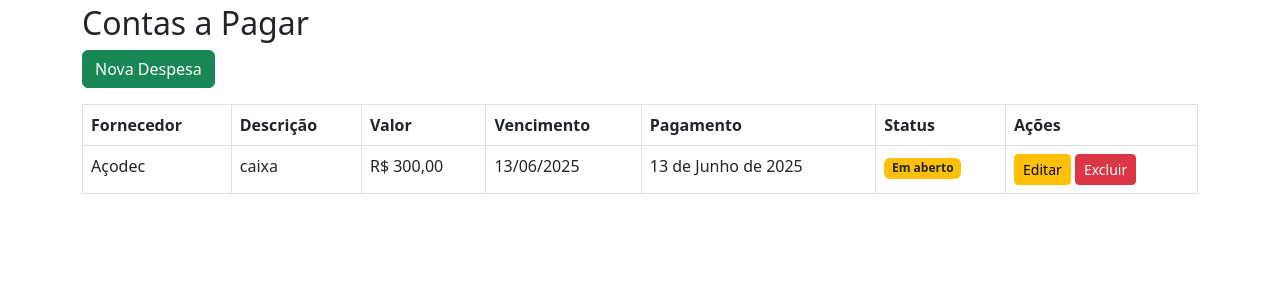
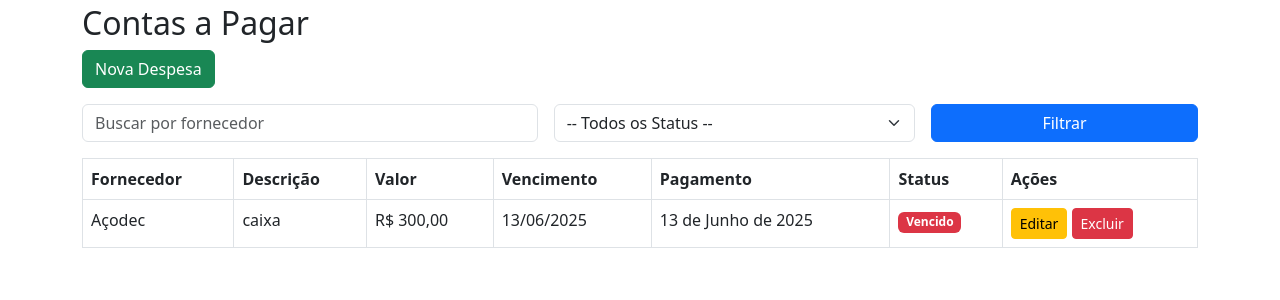
Before and after one commit to gilbertosvlucas/Tech-Global, a Django app: page /financeiro/pagar/ in a window 1280 px wide. Shown: the part 56-356 px from the top of the page. Run offline with Django 5.2, Linux system fonts and the light colour scheme; a user stored in the database is signed in; data comes from the database, SQL or seed files in the repository.

Commit message:
adicionado filtro de busca contas a pagar

```diff
--- a/Templates/financeiro/contas_pagar.html
+++ b/Templates/financeiro/contas_pagar.html
@@ -4,6 +4,24 @@
 {% block content %}
 <h2>Contas a Pagar</h2>
 <a href="{% url 'nova_conta_pagar' %}" class="btn btn-success mb-3">Nova Despesa</a>
+
+<form method="get" class="row g-3 mb-3">
+    <div class="col-md-5">
+        <input type="text" name="fornecedor" placeholder="Buscar por fornecedor" value="{{ request.GET.fornecedor }}" class="form-control">
+    </div>
+    <div class="col-md-4">
+        <select name="status" class="form-select">
+            <option value="">-- Todos os Status --</option>
+            <option value="pago" {% if request.GET.status == 'pago' %}selected{% endif %}>Pago</option>
+            <option value="vencido" {% if request.GET.status == 'vencido' %}selected{% endif %}>Vencido</option>
+            <option value="aberto" {% if request.GET.status == 'aberto' %}selected{% endif %}>Em Aberto</option>
+        </select>
+    </div>
+    <div class="col-md-3">
+        <button type="submit" class="btn btn-primary w-100">Filtrar</button>
+    </div>
+</form>
+
 
 <table class="table table-bordered">
     <thead>
--- a/financeiro/views.py
+++ b/financeiro/views.py
@@ -7,6 +7,7 @@ from .models import ContaPagar
 from .forms import ContaPagarForm
 from datetime import date
 from django.db.models import Q
+from datetime import date
 
 @login_required
 def lista_contas_receber(request):
@@ -95,3 +96,26 @@ def excluir_conta_pagar(request, conta_id):
         conta.delete()
         return redirect('lista_contas_pagar')
     return render(request, 'financeiro/confirma_exclusao.html', {'conta': conta})
+
+@login_required
+def lista_contas_pagar(request):
+    contas = ContaPagar.objects.all()
+
+    fornecedor = request.GET.get('fornecedor', '')
+    status = request.GET.get('status', '')
+
+    if fornecedor:
+        contas = contas.filter(fornecedor__icontains=fornecedor)
+
+    if status == 'pago':
+        contas = contas.filter(pago=True)
+    elif status == 'aberto':
+        contas = contas.filter(pago=False, data_vencimento__gte=date.today())
+    elif status == 'vencido':
+        contas = contas.filter(pago=False, data_vencimento__lt=date.today())
+
+    contas = contas.order_by('-data_vencimento')
+    return render(request, 'financeiro/contas_pagar.html', {
+        'contas': contas,
+        'today': date.today()
+    })
```
